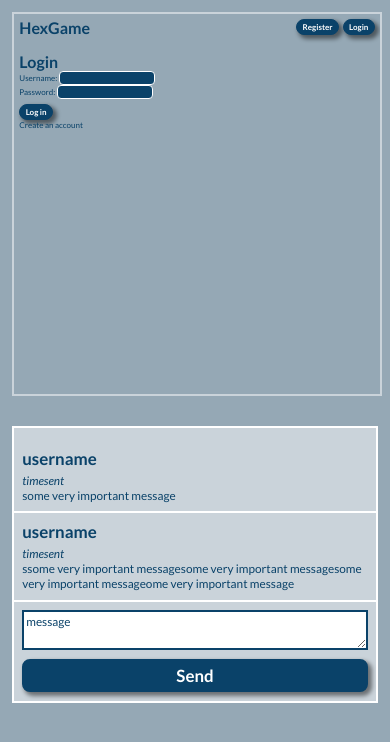
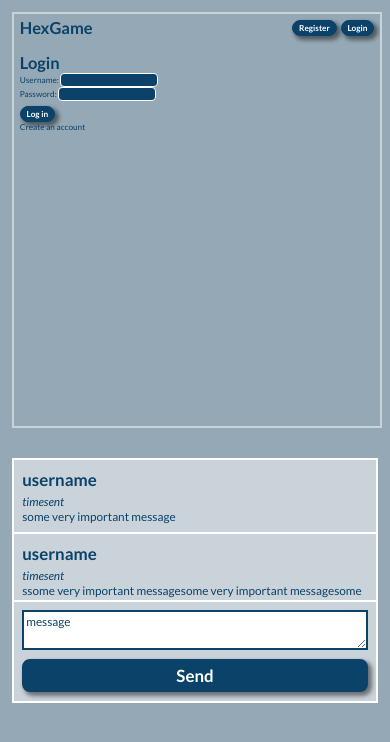
Before and after one commit to ethankremerdojc/hexgame, a Django app: template backend/hexgame/templates/hexgame/game/game.html in a window 390 px wide. Shown: the part 66-808 px from the top of the page. Run offline with Django 5.2, Linux system fonts and the light colour scheme; the template is opened without the code that fills it, so the values that code supplies are empty.

Commit message:
make game bigger

```diff
--- a/backend/hexgame/templates/hexgame/game/game.html
+++ b/backend/hexgame/templates/hexgame/game/game.html
@@ -41,12 +41,12 @@
       }
 
       .game-iframe-container {
-        height: calc(60% - 30px);
+        height: calc(65% - 30px);
       }
 
       .chat-container {
         width: 100%;
-        height: 40%;
+        height: 35%;
       }
     }
   </style>
```
